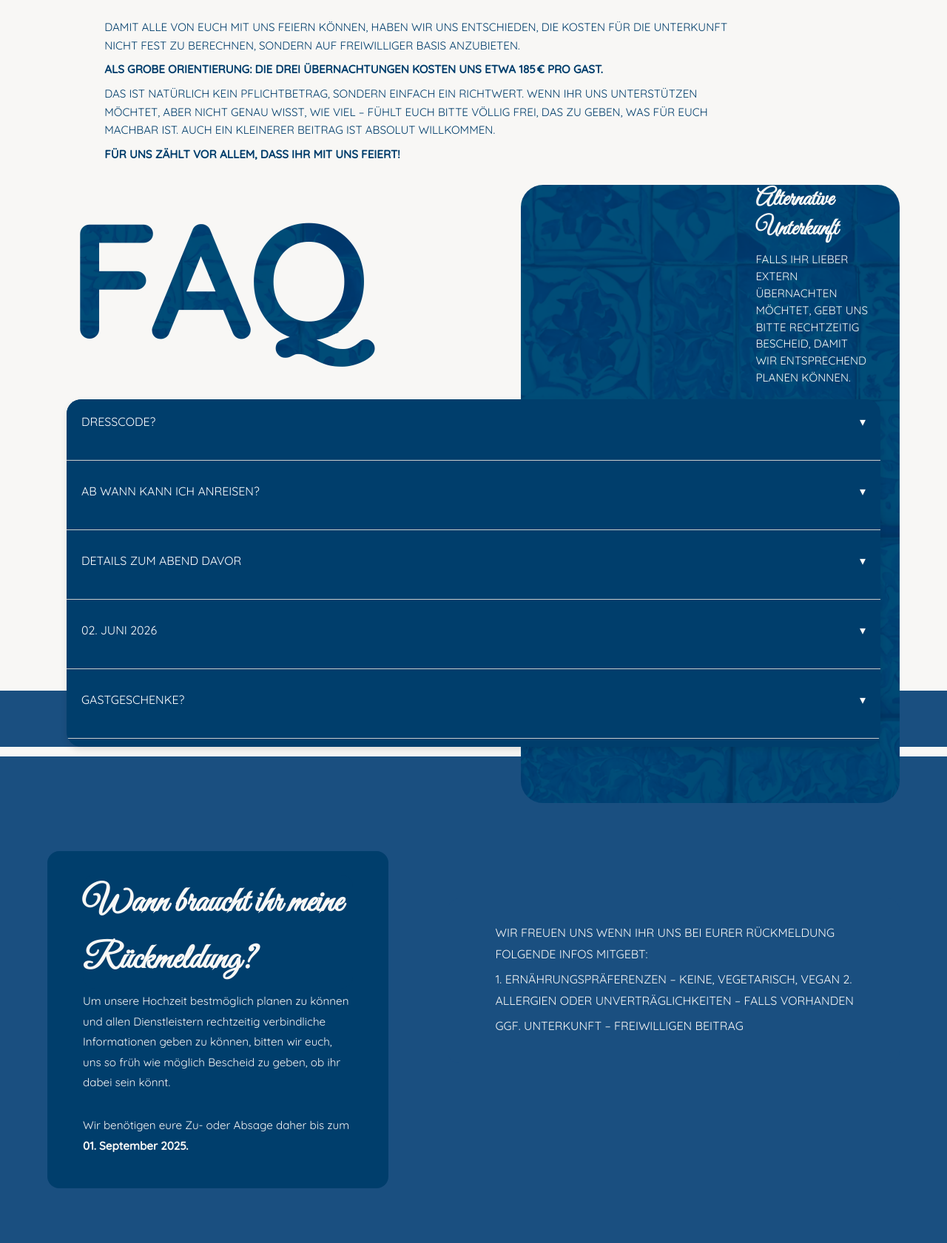
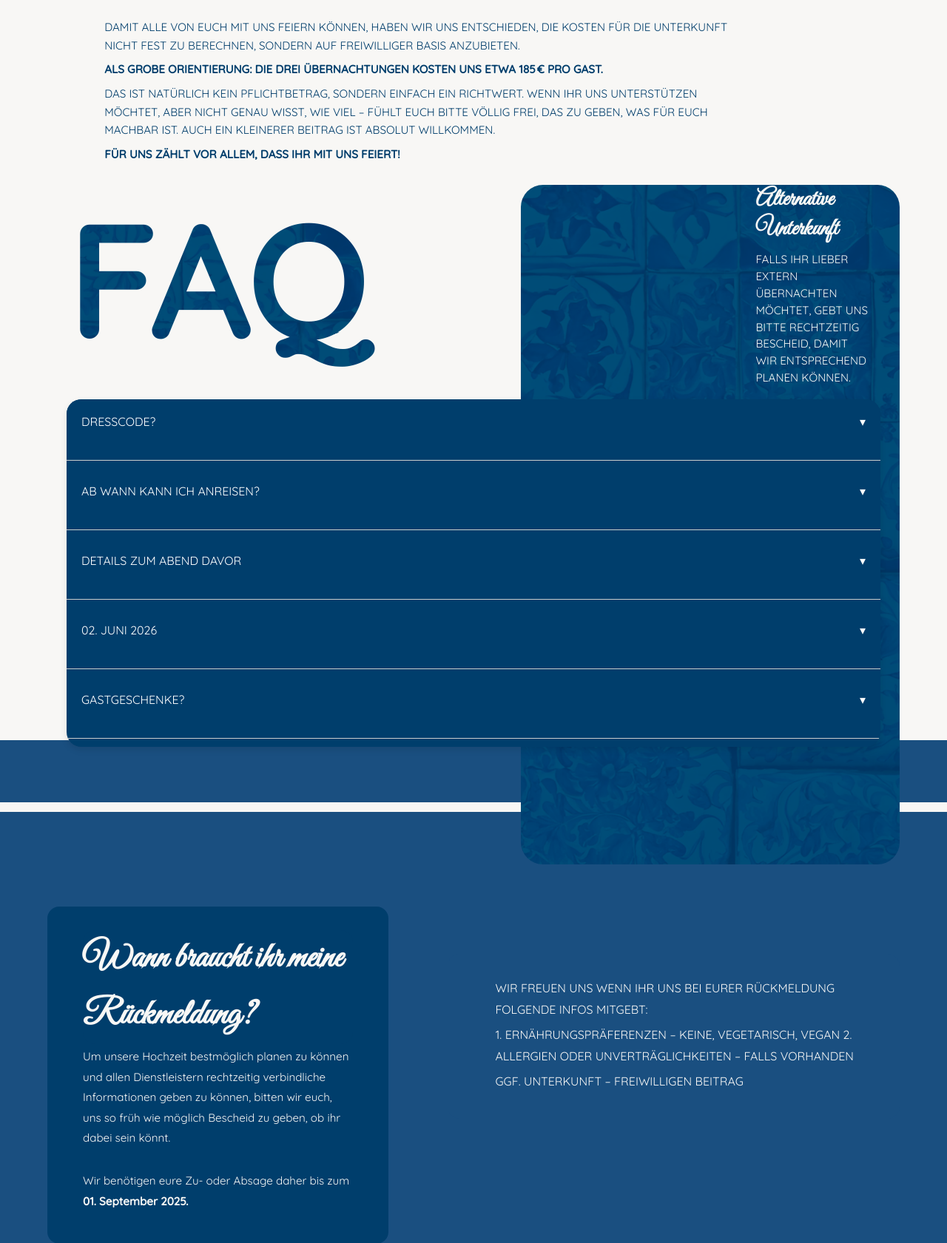
Before and after one commit to clawo/FriedaNiko, a PHP site: page /pages/homepage.php in a window 1280 px wide. Shown: the part 2433-4114 px from the top of the page at 74% size. Run offline with PHP 8.4, Linux system fonts and the light colour scheme.

Commit message:
Update styleHomepage.css

```diff
--- a/style/styleHomepage.css
+++ b/style/styleHomepage.css
@@ -414,7 +414,7 @@
     #1a4f80 10%
   );
   /*background-color: var(--background-color);*/
-  padding: 0px 0% 0px; /* genug Platz unten für Überlappung */
+  padding: 0px 0% 5%; /* genug Platz unten für Überlappung */
   overflow: visible;
   z-index: 1;
 }
```
